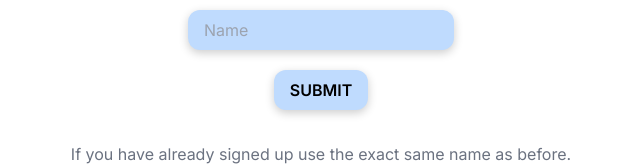
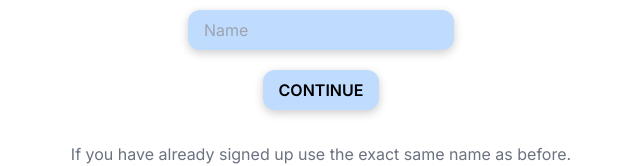
Before and after one commit to brandonmcconathy/christmas-list-react, a Next.js app: page /manage in a window 1280 px wide. Shown: the part 142-308 px from the top of the page, without its empty margins (319-959 px from the left). Built offline with nearby package versions, Linux system fonts and the light colour scheme.

Commit message:
Changed submit to continue

```diff
--- a/src/app/components/signin.tsx
+++ b/src/app/components/signin.tsx
@@ -29,7 +29,7 @@ export default function SignIn() {
         <h1 className="text-2xl font-semibold">Enter your name to continue:</h1>
         <form onSubmit={handleSubmit} className="flex flex-col items-center gap-5">
           <input className="bg-blue-200 px-4 py-2 rounded-xl box-pop" placeholder="Name" value={name} onChange={handleChange} required />
-          <button className="bg-blue-200 px-4 py-2 rounded-xl box-pop font-semibold">SUBMIT</button>
+          <button className="bg-blue-200 px-4 py-2 rounded-xl box-pop font-semibold">CONTINUE</button>
         </form>
         <p className="text-gray-500">If you have already signed up use the exact same name as before.</p>
       </div>
```
